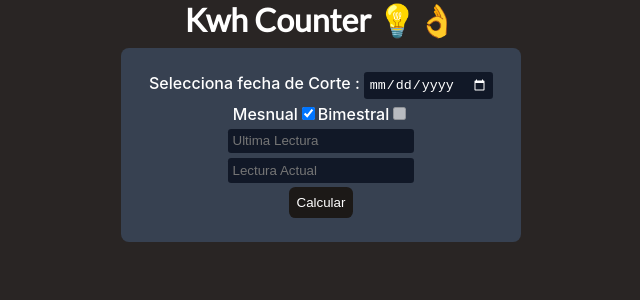
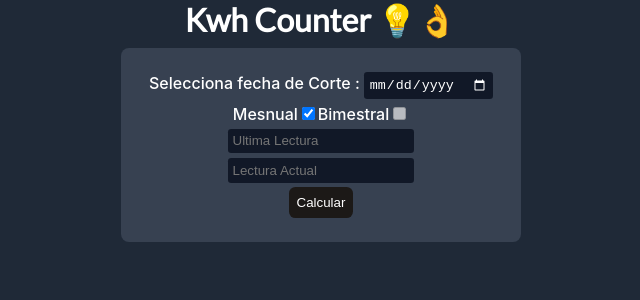
Before and after one commit to sergiosp8/kwh-counter, a React (Vite) app: page / in a window 1280 px wide. Shown: the top 300 px of the page, without its empty margins (319-959 px from the left). Built offline with nearby package versions, Linux system fonts and the light colour scheme.

Commit message:
cambios en el color de fondo

```diff
--- a/src/App.css
+++ b/src/App.css
@@ -38,7 +38,7 @@ img {
 body {
   width: 100%;
   height: 100vh;
-  background-color: rgb(41 37 36);
+  background-color: rgb(31 41 55);
   color: white;
 }
 
```
